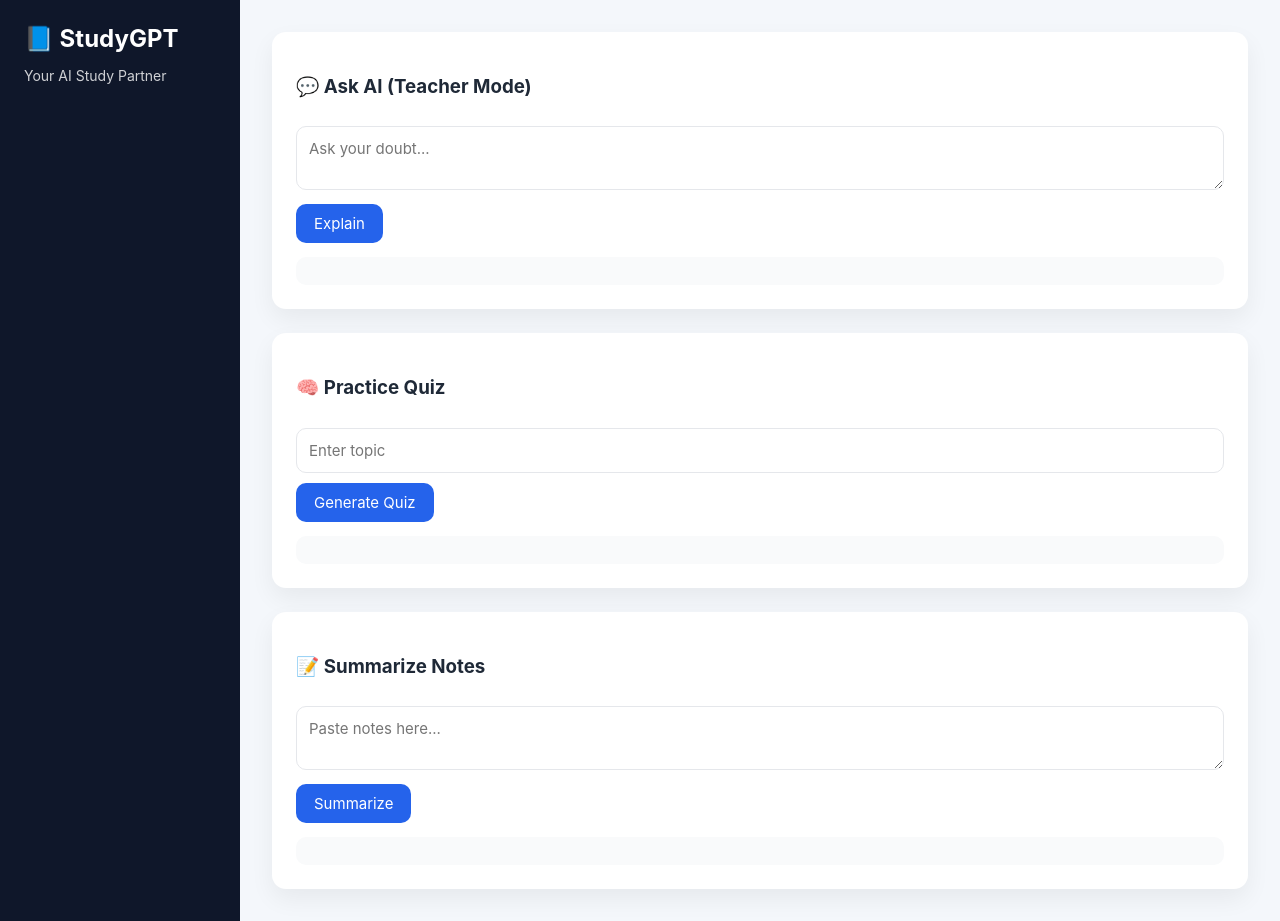
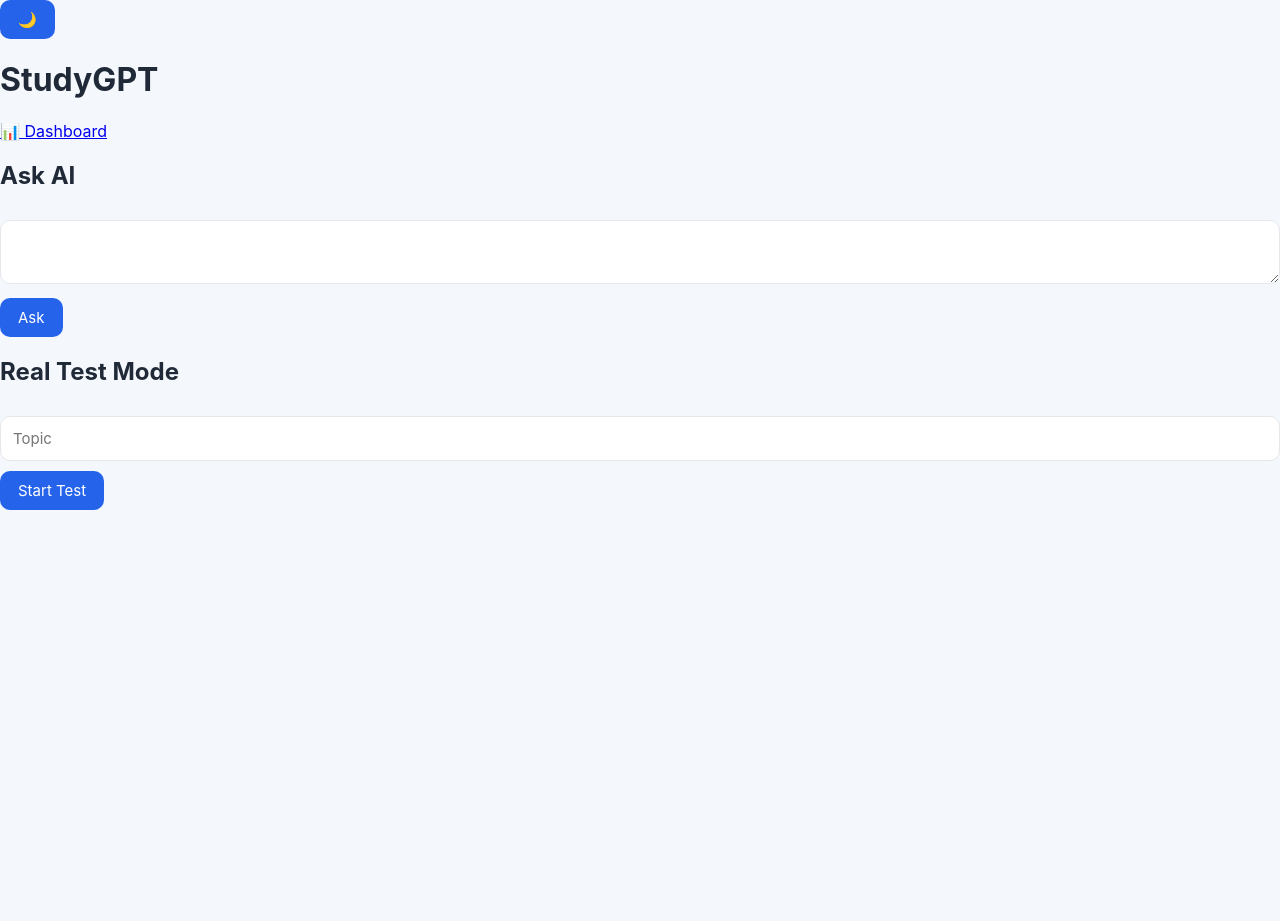
Before and after one commit to Tarunmaker/StudyGPT, a Flask app: page / in a window 1280 px wide. After the commit the page ends 510 px from the top, so only its background shows below. Run offline with Flask 3, Linux system fonts and the light colour scheme.

Commit message:
Update index.html

```diff
--- a/templates/index.html
+++ b/templates/index.html
@@ -1,51 +1,29 @@
 <!DOCTYPE html>
-<html lang="en">
+<html>
 <head>
-  <meta charset="UTF-8">
-  <title>StudyGPT</title>
-  <link rel="stylesheet" href="/static/style.css">
-  <meta name="viewport" content="width=device-width, initial-scale=1.0">
+<title>StudyGPT</title>
+<link rel="stylesheet" href="/static/style.css">
 </head>
-<body>
+<body class="light">
 
-<div class="app">
+<button class="toggle" onclick="toggleMode()">🌙</button>
 
-  <!-- Sidebar -->
-  <aside class="sidebar">
-    <h2>📘 StudyGPT</h2>
-    <p class="tagline">Your AI Study Partner</p>
-  </aside>
+<h1>StudyGPT</h1>
+<a href="/dashboard">📊 Dashboard</a>
 
-  <!-- Main -->
-  <main class="main">
+<section>
+<h2>Ask AI</h2>
+<textarea id="question"></textarea>
+<button onclick="askAI()">Ask</button>
+<div id="answer"></div>
+</section>
 
-    <!-- Ask AI -->
-    <section class="card">
-      <h3>💬 Ask AI (Teacher Mode)</h3>
-      <textarea id="question" placeholder="Ask your doubt..."></textarea>
-      <button onclick="askAI()">Explain</button>
-      <div id="answer" class="output"></div>
-    </section>
-
-    <!-- Quiz -->
-    <section class="card">
-      <h3>🧠 Practice Quiz</h3>
-      <input id="topic" placeholder="Enter topic">
-      <button onclick="generateQuiz()">Generate Quiz</button>
-      <div id="quiz" class="output"></div>
-    </section>
-
-    <!-- Summarize -->
-    <section class="card">
-      <h3>📝 Summarize Notes</h3>
-      <textarea id="notes" placeholder="Paste notes here..."></textarea>
-      <button onclick="summarizeNotes()">Summarize</button>
-      <div id="summary" class="output"></div>
-    </section>
-
-  </main>
-
-</div>
+<section>
+<h2>Real Test Mode</h2>
+<input id="topic" placeholder="Topic">
+<button onclick="startTest()">Start Test</button>
+<div id="testBox"></div>
+</section>
 
 <script src="/static/script.js"></script>
 </body>
```
